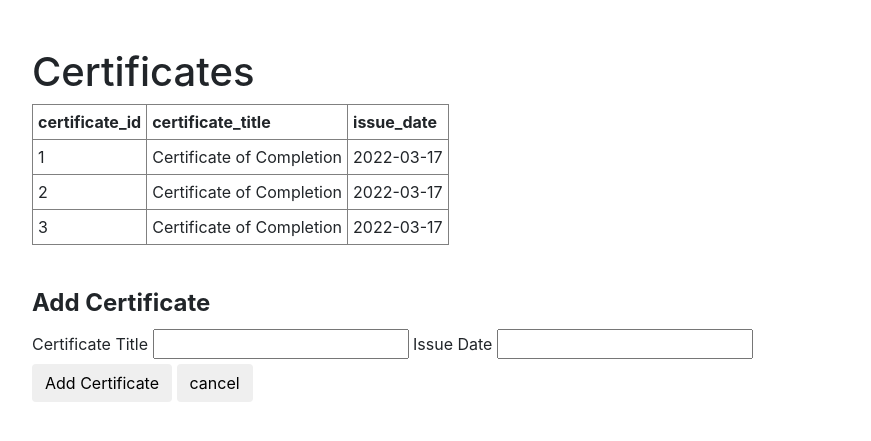
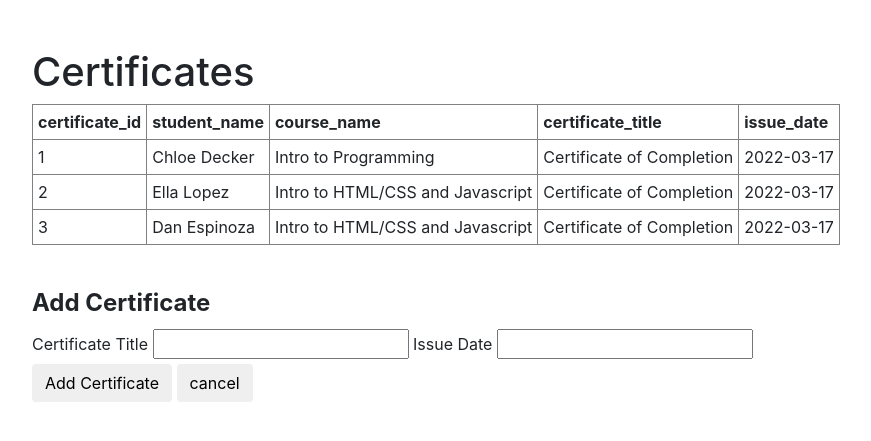
Before and after one commit to angieyeh/CodExcellent, a Flask app: page /certificates in a window 1280 px wide. Shown: the part 56-497 px from the top of the page, without its empty margins (53-924 px from the left). Run offline with Flask 2, Linux system fonts and the light colour scheme; some libraries are stand-ins or nearby versions.

Commit message:
Update Certificates query and HTML data to show who earned the certificate and for which course

```diff
--- a/templates/certificates.j2
+++ b/templates/certificates.j2
@@ -13,21 +13,29 @@
   <table border="1" cellpadding="5">
     <tr>
       <th>certificate_id</th>
+      <th>student_name</th>
+      <th>course_name</th>
       <th>certificate_title</th>
       <th>issue_date</th>
     </tr>
     <tr>
       <td>1</td>
+      <td>Chloe Decker</td>
+      <td>Intro to Programming</td>
       <td>Certificate of Completion</td>
       <td>2022-03-17</td>
     </tr>
     <tr>
       <td>2</td>
+      <td>Ella Lopez</td>
+      <td>Intro to HTML/CSS and Javascript</td>
       <td>Certificate of Completion</td>
       <td>2022-03-17</td>
     </tr>
     <tr>
       <td>3</td>
+      <td>Dan Espinoza</td>
+      <td>Intro to HTML/CSS and Javascript</td>
       <td>Certificate of Completion</td>
       <td>2022-03-17</td>
     </tr>
```
Also changed, not shown: codexcellent_dml.sql (+6 -2 lines).
